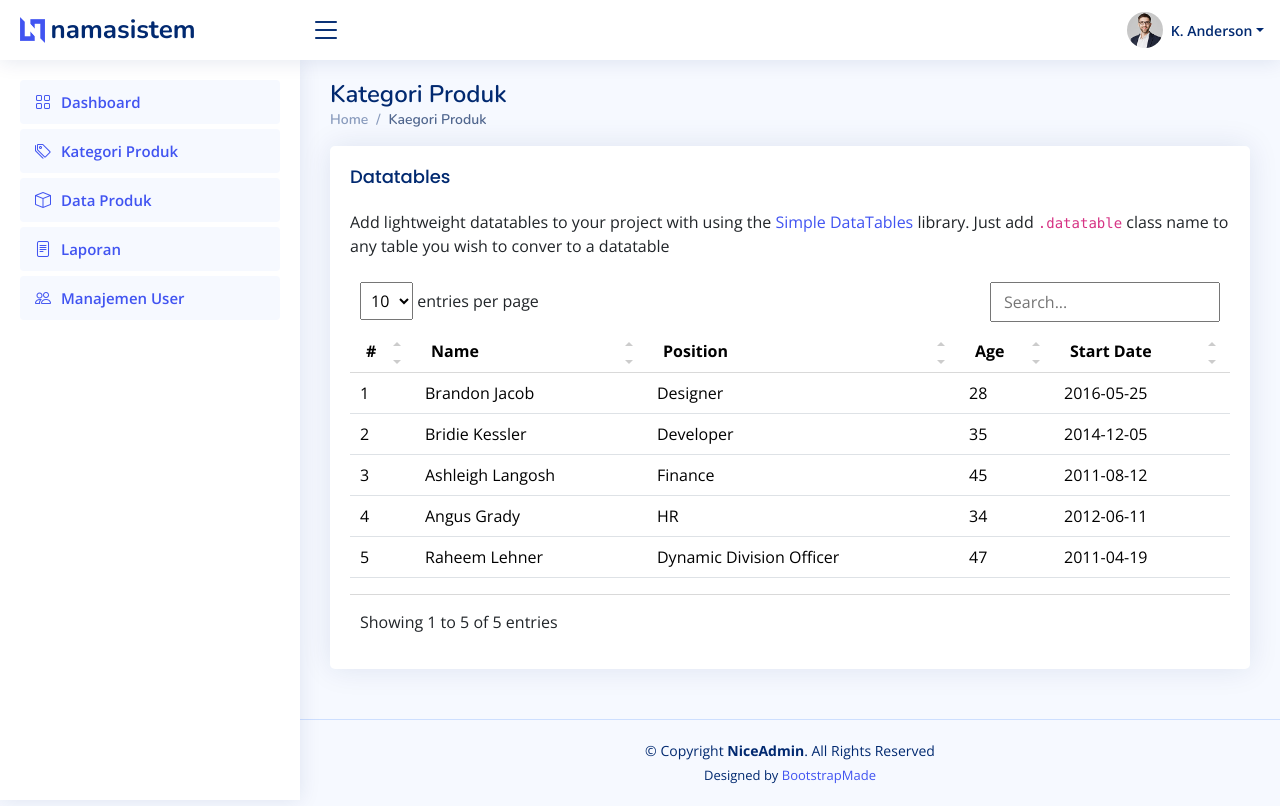
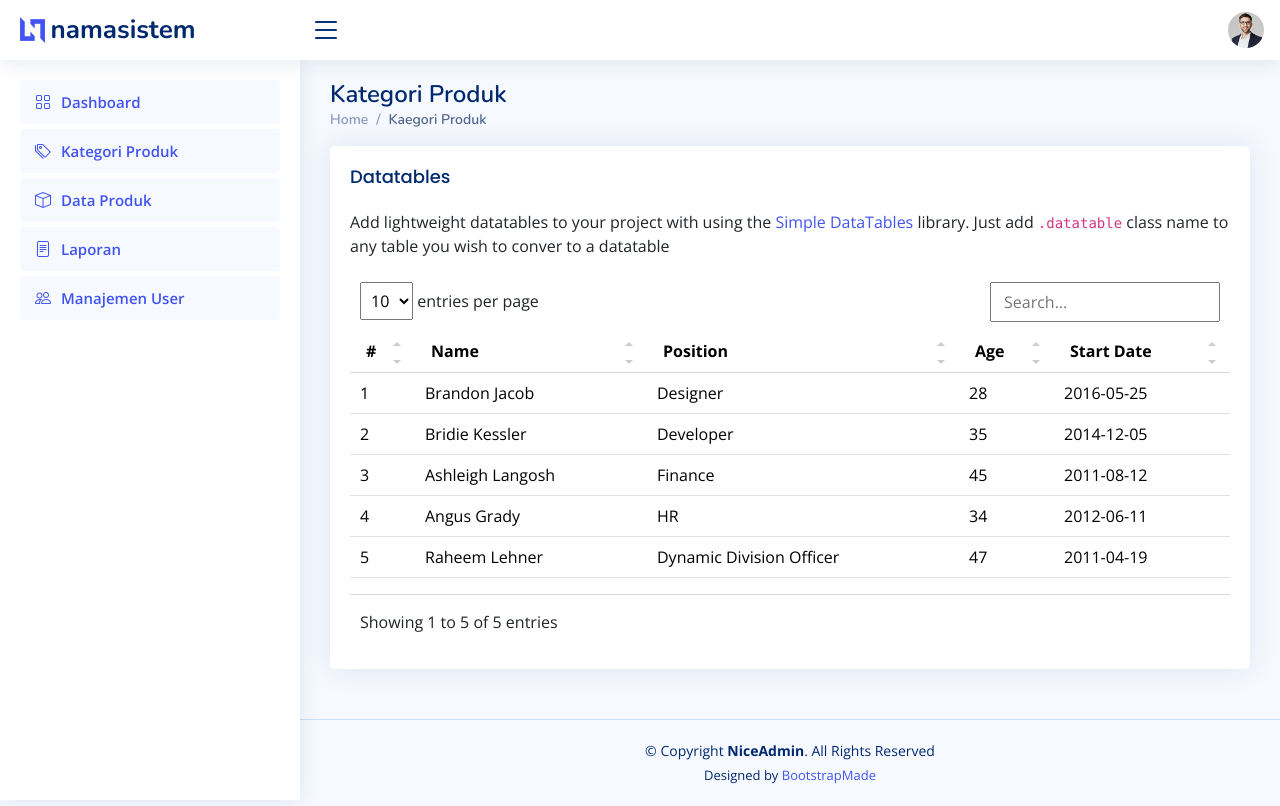
Before and after one commit to mohammadaryaekanugraha-ux/InventoryBarang, a PHP site: page /kategori_produk.php in a window 1280 px wide. Run offline with PHP 8.4, Linux system fonts and the light colour scheme; some libraries are stand-ins or nearby versions.

Commit message:
Update kategori_produk.php

```diff
--- a/kategori_produk.php
+++ b/kategori_produk.php
@@ -50,7 +50,6 @@
 
             <a class="nav-link nav-profile d-flex align-items-center pe-0" href="#" data-bs-toggle="dropdown">
                 <img src="assets/img/profile-img.jpg" alt="Profile" class="rounded-circle">
-                <span class="d-none d-md-block dropdown-toggle ps-2">K. Anderson</span>
             </a><!-- End Profile Iamge Icon -->
 
             <ul class="dropdown-menu dropdown-menu-end dropdown-menu-arrow profile">
@@ -126,14 +125,12 @@
             </a>
         </li><!-- End Dashboard Nav -->
 
-
             <li class="nav-item">
             <a class="nav-link " href="produk.php">
             <i class="bi bi-box"></i>
             <span>Data Produk</span>
             </a>
         </li><!-- End Dashboard Nav -->
-
 
             <li class="nav-item">
             <a class="nav-link " href="laporan.php">
@@ -151,7 +148,6 @@
         </ul>
 
     </aside><!-- End Sidebar-->
-
 
     <main id="main" class="main">
 
```
